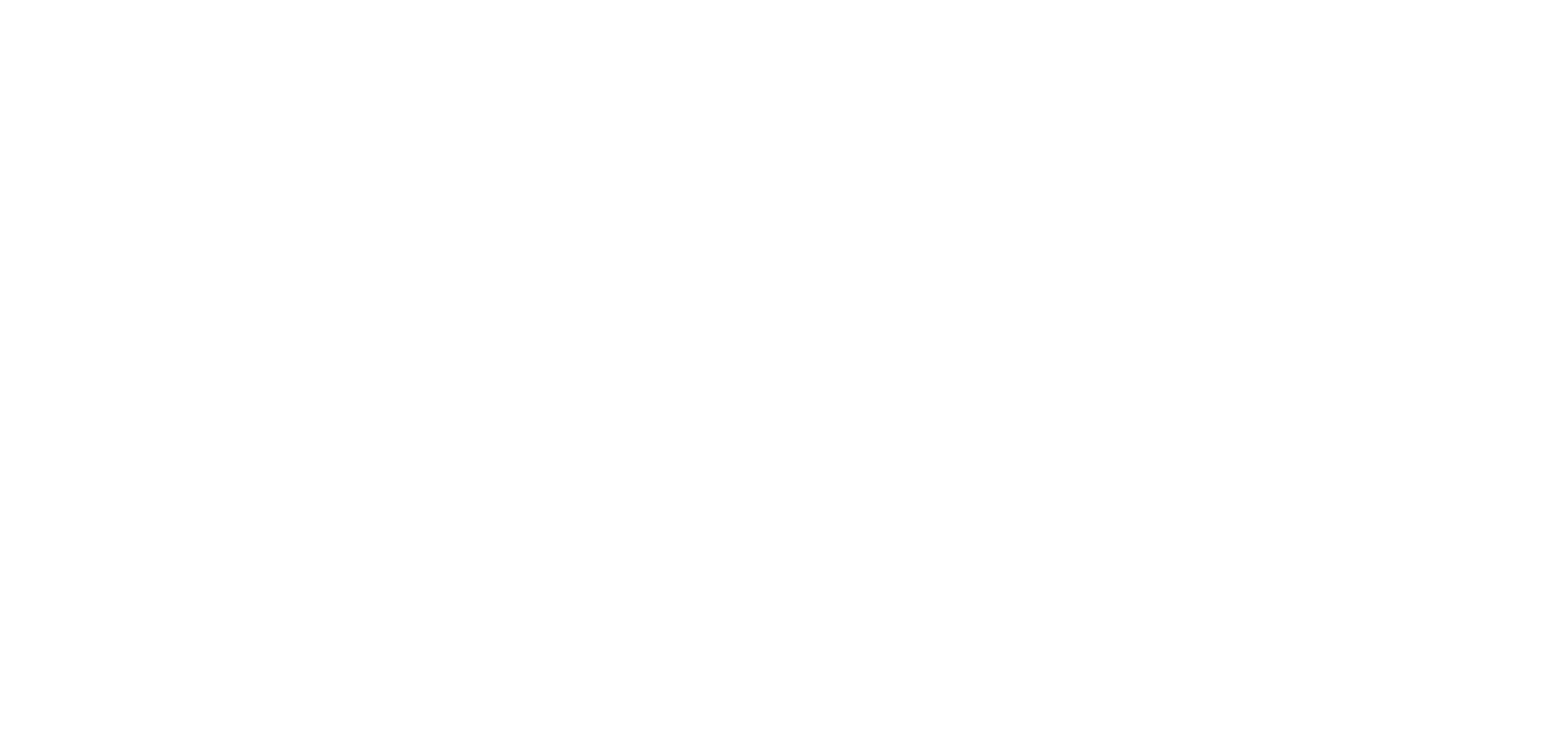
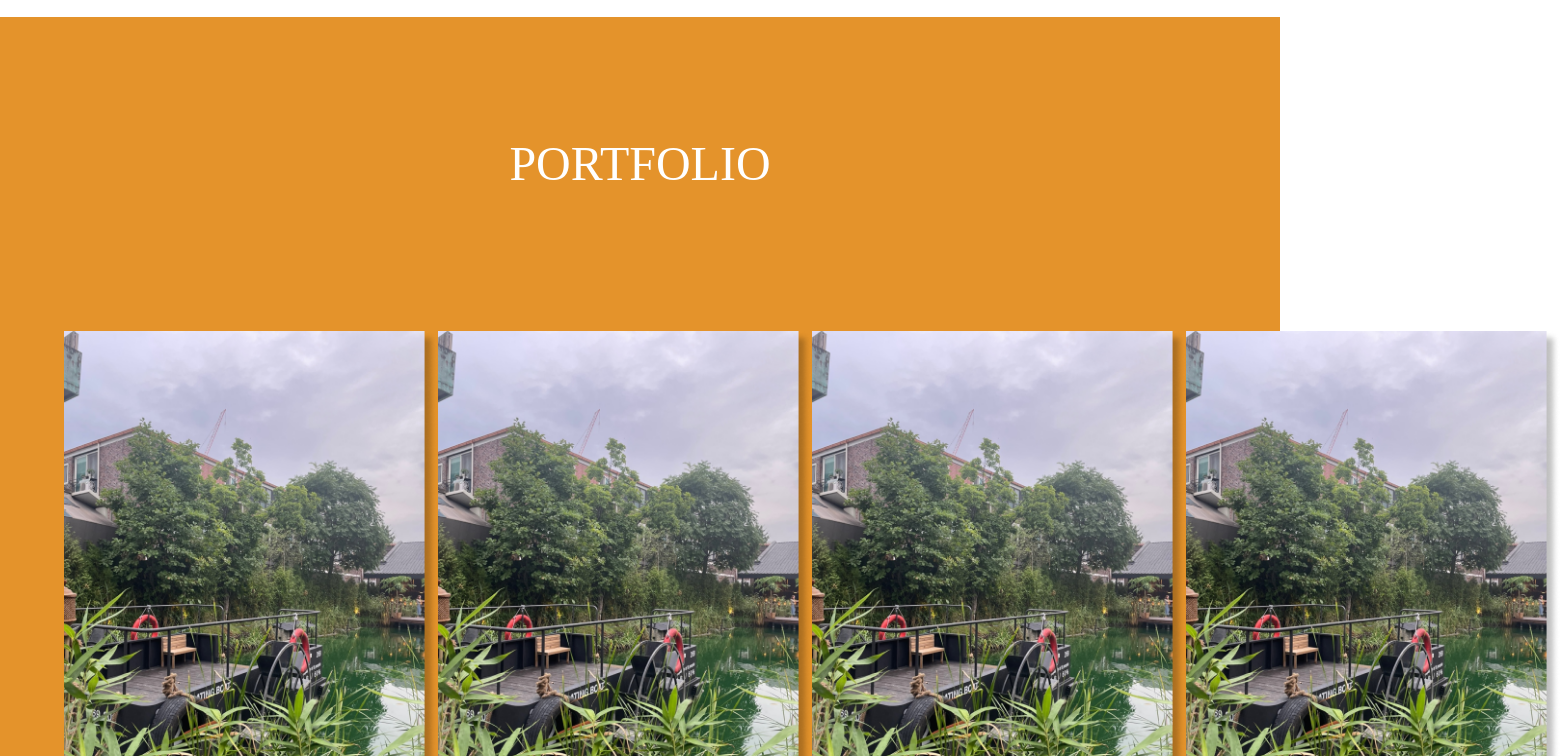
Before and after one commit to AVEN-SW/CEMENT-Frontend, a React (Vite) app: page / in a window 1280 px wide. Shown: the part 2020-2776 px from the top of the page, 1560 px wide, since content can reach past the window. Before the commit the page ends 2037 px from the top, so only its background shows below. Built offline with nearby package versions, Linux system fonts and the light colour scheme; a web font is replaced by a local one.

Commit message:
feat: MainPage 포트폴리오 섹션 추가

```diff
--- a/src/pages/MainPage.tsx
+++ b/src/pages/MainPage.tsx
@@ -22,6 +22,17 @@
                 어디에서나 실행력으로 빛을 내는 시멘트
             </SloganDescription>
         </SloganSection>
+        <PortfolioSection>
+            <PortfolioContainer>
+                <PortfolioTitle>PORTFOLIO</PortfolioTitle>
+                <PortfolioImages>
+                    <PortfolioImage src="./src/assets/sample.png" alt="포트폴리오 이미지" />
+                    <PortfolioImage src="./src/assets/sample.png" alt="포트폴리오 이미지" />
+                    <PortfolioImage src="./src/assets/sample.png" alt="포트폴리오 이미지" />
+                    <PortfolioImage src="./src/assets/sample.png" alt="포트폴리오 이미지" />
+                </PortfolioImages>
+            </PortfolioContainer>
+        </PortfolioSection>
     </MainPageSeciton>
     )
 }
@@ -101,3 +112,42 @@
     font-size: 40px;
     font-weight: 400;
 `
+
+const PortfolioSection = styled.div`
+    display: flex;
+    justify-content: center;
+    align-items: center;
+
+    width: 100%;
+    height: 968px;
+    background: #E4932B;
+`
+
+const PortfolioContainer = styled.div`
+    display: flex;
+    flex-direction: column;
+    justify-content: space-between;
+    align-items: center;
+
+    width: 100%;
+    height: 731px;
+`
+
+const PortfolioTitle = styled.div`
+    color: #FFF;
+    font-size: 48px;
+    font-weight: 400;
+`
+
+const PortfolioImages = styled.div`
+    display: flex;
+    justify-content: space-between;
+    align-items: center;
+
+    width: 90%;
+`
+
+const PortfolioImage = styled.img`
+    width: 374px;
+    height: 536px;
+`
```
Also changed, not shown: src/assets/sample.png (added).
